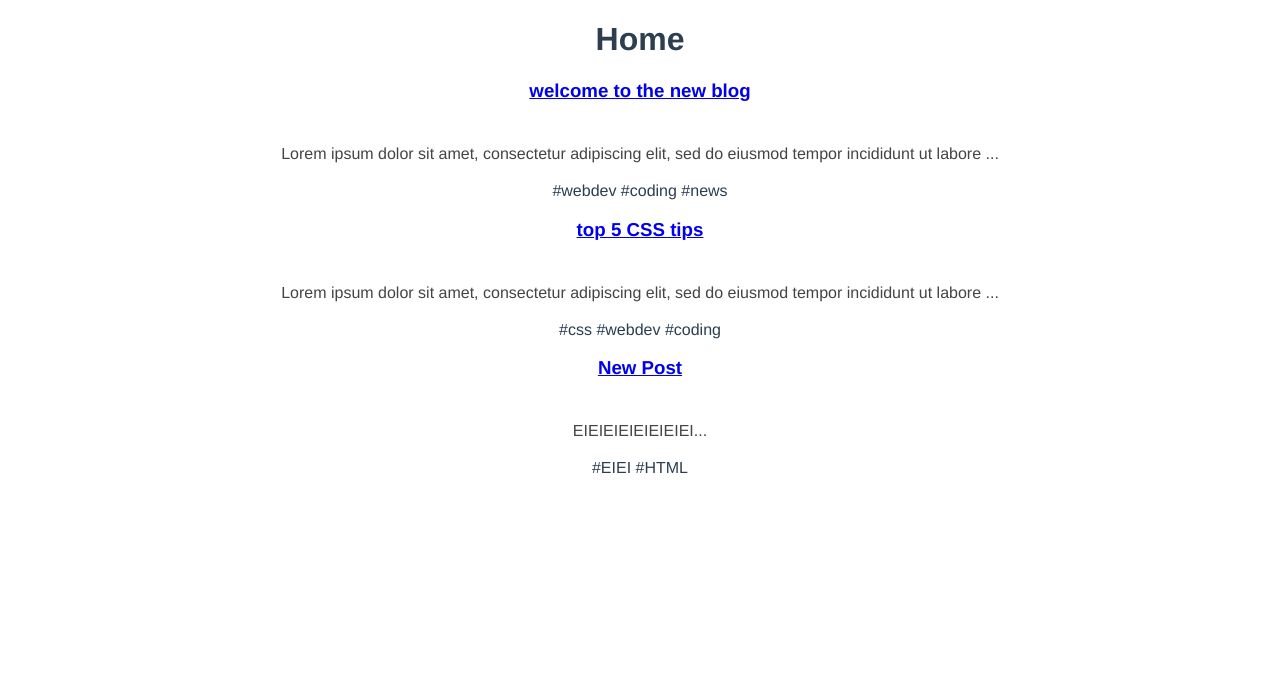
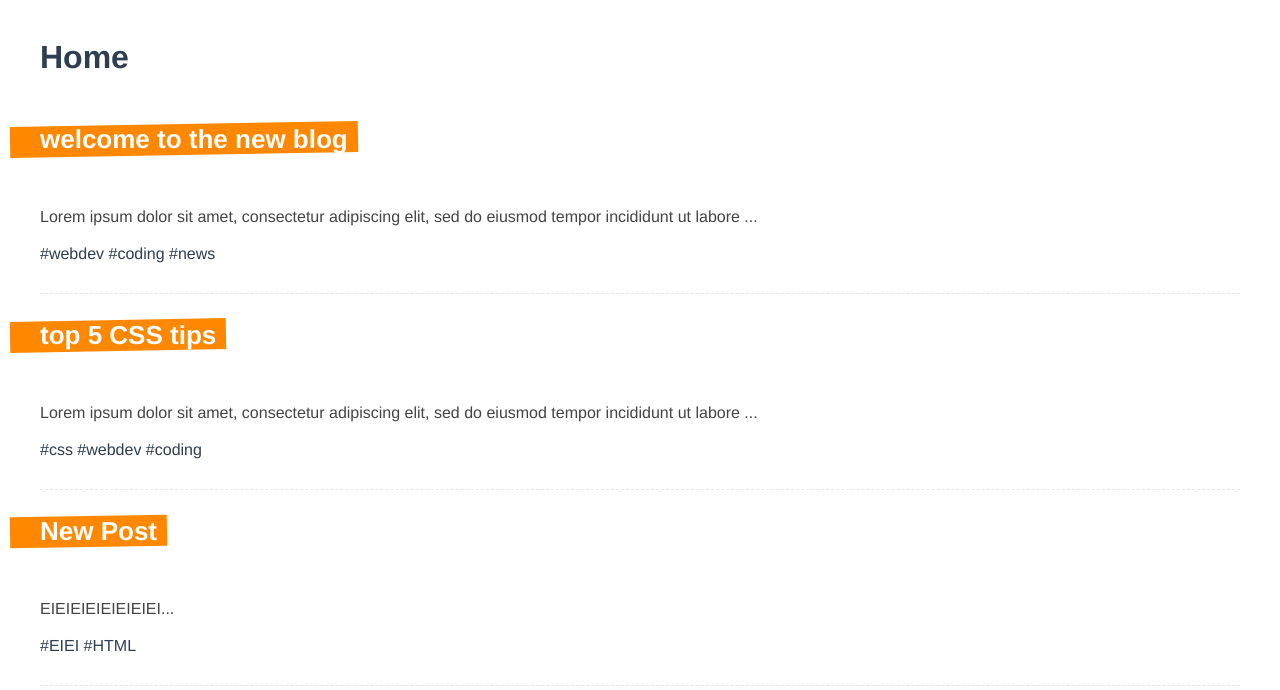
Before and after one commit to Taninchot0919/Udemy-Composition-API, a Vue app: page / in a window 1280 px wide. Shown: the top 690 px of the page. Built offline with nearby package versions, Linux system fonts and the light colour scheme; data requests are answered from the project's data file.

Commit message:
[UPDATE] Adding CSS and remove virtual loading spinner

```diff
--- a/src/App.vue
+++ b/src/App.vue
@@ -7,7 +7,6 @@
   font-family: Avenir, Helvetica, Arial, sans-serif;
   -webkit-font-smoothing: antialiased;
   -moz-osx-font-smoothing: grayscale;
-  text-align: center;
   color: #2c3e50;
 }
 </style>
--- a/src/components/SinglePost.vue
+++ b/src/components/SinglePost.vue
@@ -25,4 +25,29 @@ export default {
 </script>
 
 <style>
+.post{
+  margin: 0 40px 30px;
+  padding-bottom: 30px;
+  border-bottom: 1px dashed #e7e7e7;
+}
+.post h3{
+  display: inline-block;
+  position: relative;
+  font-size: 26px;
+  color: white;
+  margin-bottom: 10px;
+  max-width: 400px;
+}
+.post h3::before{
+  content: "";
+  display: block;
+  width: 100%;
+  height: 100%;
+  background: #ff8800;
+  position: absolute;
+  z-index: -1;
+  padding-right: 40px;
+  left: -30px;
+  transform: rotateZ(-1deg);
+}
 </style>
--- a/src/composables/GetPosts.js
+++ b/src/composables/GetPosts.js
@@ -7,10 +7,6 @@ const getPosts = () => {
     const load = async () => {
         try {
             // await เป็นการรอจนกวาจะทำเสร็จถึงทำบรรทัดต่อๆไป
-            // สร้างจำลองการ delay เหมือนเป็นการทำว่ารอ 2 วินะ แล้วค่อยไป fetch data
-            await new Promise(resolve => {
-                setTimeout(resolve, 2000)
-            })
             let data = await fetch("http://localhost:3000/posts");
             if (!data.ok) {
                 throw Error("no data available");
--- a/src/composables/getPost.js
+++ b/src/composables/getPost.js
@@ -7,11 +7,6 @@ const getPost = (id) => {
 
   const load = async () => {
     try {
-      // สร้างจำลองการ delay เหมือนเป็นการทำว่ารอ 2 วินะ แล้วค่อยไป fetch data
-      await new Promise(resolve => {
-        setTimeout(resolve, 2000)
-      })
-
       let data = await fetch('http://localhost:3000/posts/' + id)
       if (!data.ok) {
         throw Error('that post does not exist')
--- a/src/views/Home.vue
+++ b/src/views/Home.vue
@@ -30,4 +30,9 @@ export default {
 </script>
 
 <style>
+.home {
+  max-width: 1200px;
+  margin: 0 auto;
+  padding: 10px;
+}
 </style>
```
